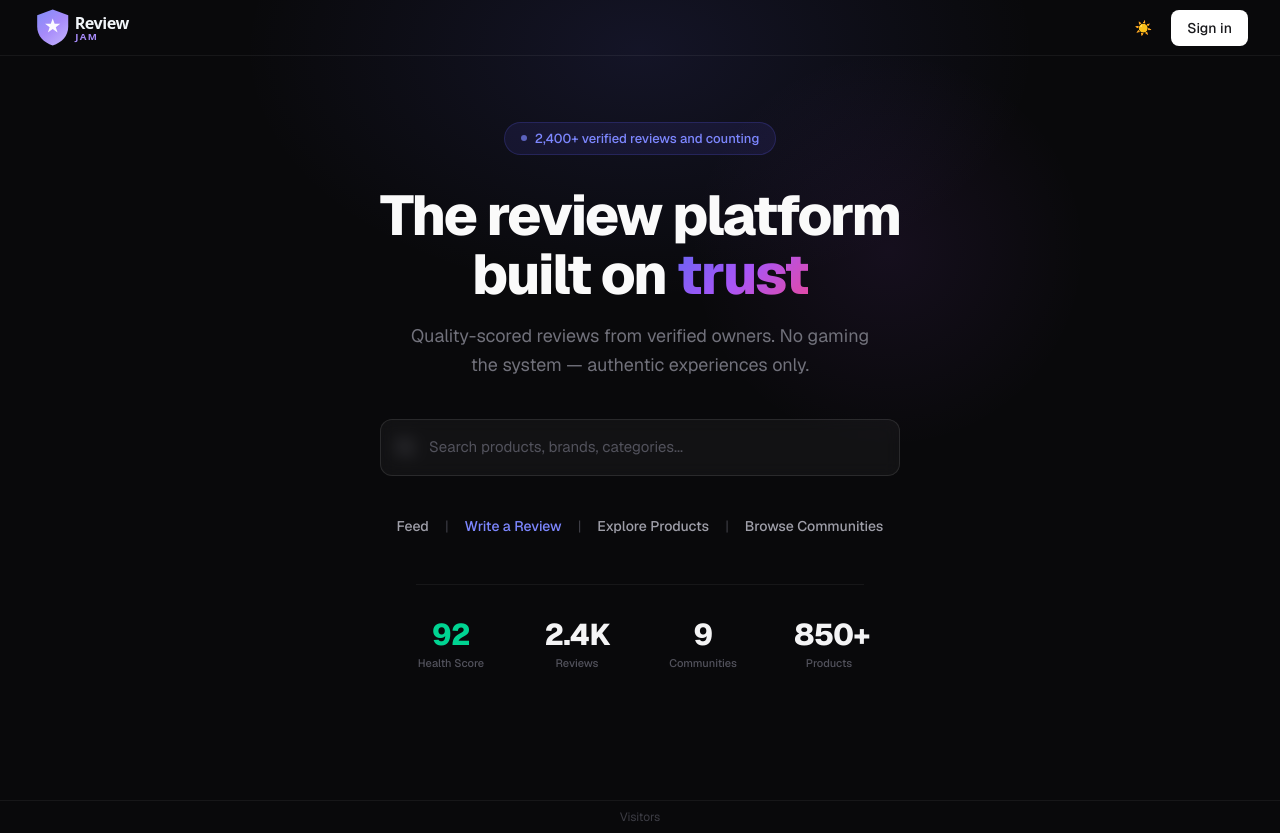
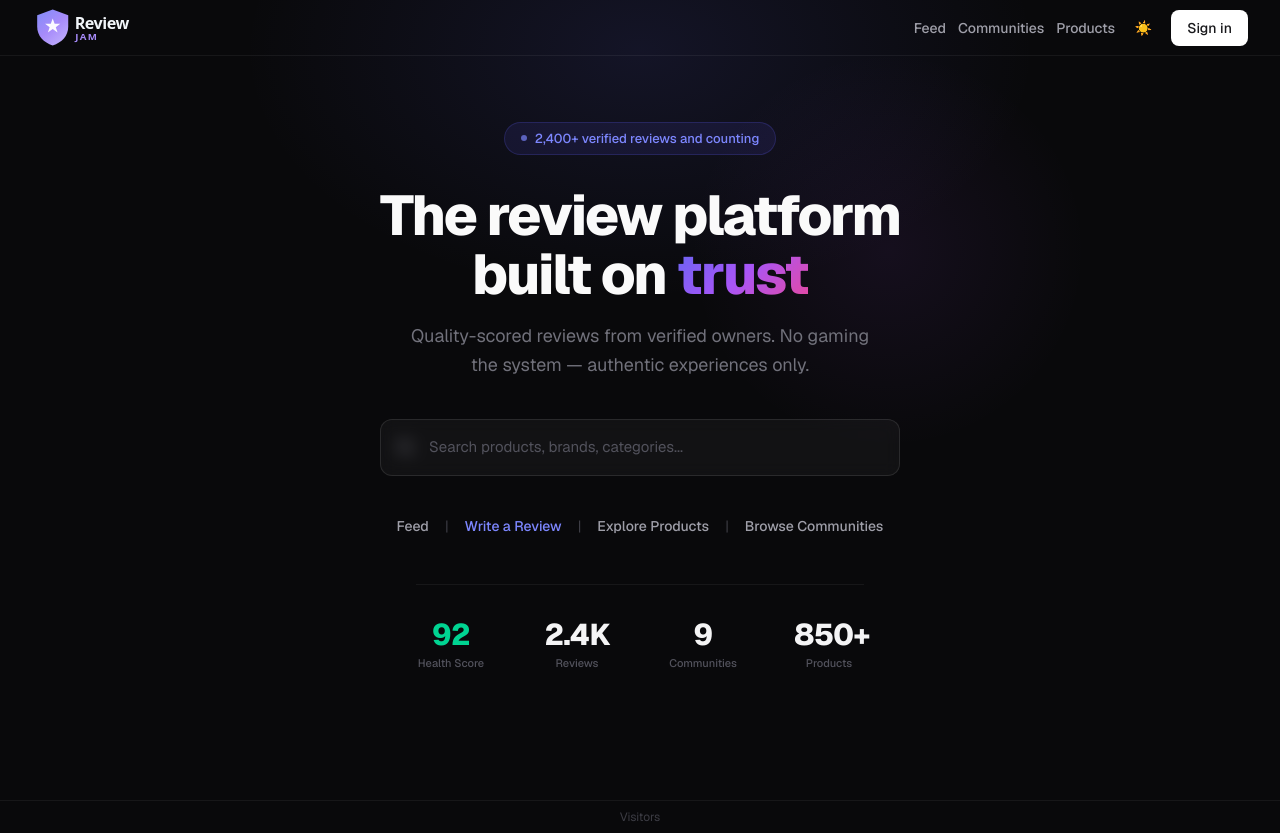
Before and after one commit to sumeetp1/review-jam, a Next.js app: page / in a window 1280 px wide. Built offline with nearby package versions, Linux system fonts and the light colour scheme; no server answers.

Commit message:
Add Feed, Communities, Products nav links to home page header
Gives users clear navigation from the landing page to the
main sections of the app.

Co-Authored-By: Claude Opus 4.6 (1M context) <noreply@anthropic.com>

```diff
--- a/app/page.tsx
+++ b/app/page.tsx
@@ -56,6 +56,15 @@ export default function LandingPage() {
           <Image src="/logo-dark.svg" alt="Review Jam" width={110} height={26} priority className="hidden dark:block" />
         </Link>
         <div className="flex items-center gap-3">
+          <Link href="/feed" className="text-sm font-medium text-slate-500 dark:text-zinc-400 hover:text-slate-900 dark:hover:text-zinc-200 transition hidden md:inline-block">
+            Feed
+          </Link>
+          <Link href="/c" className="text-sm font-medium text-slate-500 dark:text-zinc-400 hover:text-slate-900 dark:hover:text-zinc-200 transition hidden md:inline-block">
+            Communities
+          </Link>
+          <Link href="/explore" className="text-sm font-medium text-slate-500 dark:text-zinc-400 hover:text-slate-900 dark:hover:text-zinc-200 transition hidden md:inline-block">
+            Products
+          </Link>
           <button
             type="button"
             onClick={toggleDarkMode}
```
